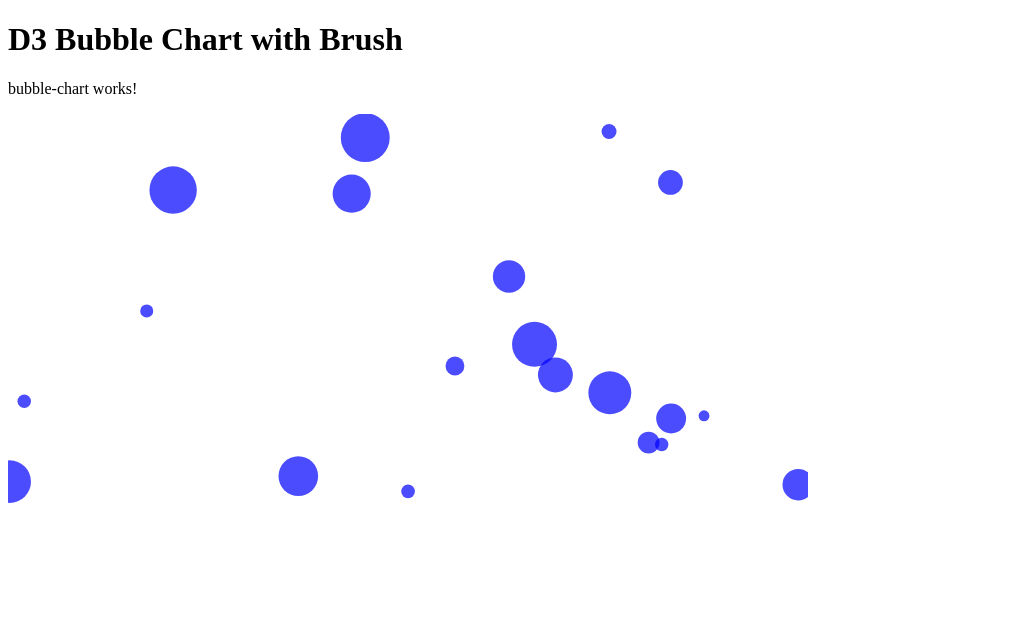
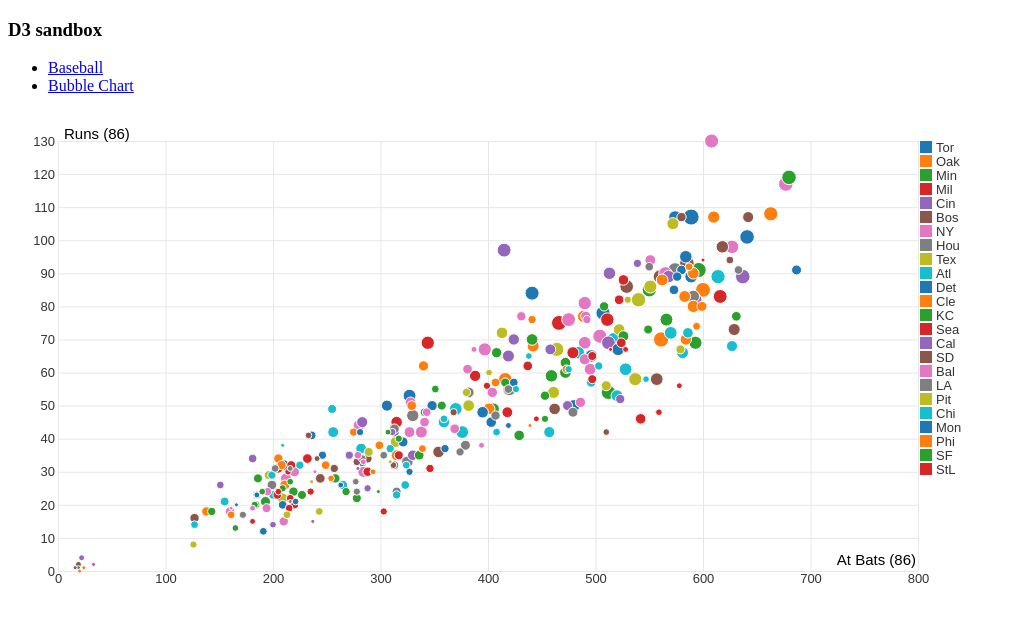
Before and after one commit to wjzabs/d3bb, an Angular app: page / in a window 1280 px wide. Shown: the top 622 px of the page, without its empty margins (0-1016 px from the left). Built offline with nearby package versions, Linux system fonts and the light colour scheme.

Commit message:
fun with Jeffery

```diff
--- a/src/app/app.component.html
+++ b/src/app/app.component.html
@@ -1,7 +1,25 @@
+<h3>D3 sandbox</h3>
+
+<nav>
+  <ul>
+    <li>
+      <a routerLink="/baseball">Baseball</a>
+    </li>
+    <li>
+      <a routerLink="/bubblechart">Bubble Chart</a>
+    </li>
+    <!-- <li>
+      <a routerLink="/bubblechart2">Bubble Chart2</a>
+    </li> -->
+  </ul>
+</nav>
+
+<router-outlet></router-outlet>
+
 <!-- <app-baseball></app-baseball> -->
 
-<h1>D3 Bubble Chart with Brush</h1>
-<app-bubble-chart></app-bubble-chart>
+<!-- <h1>D3 Bubble Chart with Brush</h1>
+<app-bubble-chart></app-bubble-chart> -->
 
 <!-- <h1>D3 Bubble Chart2 with Brush and added functionality</h1>
 <app-bubble-chart2></app-bubble-chart2> -->
--- a/src/app/app.component.ts
+++ b/src/app/app.component.ts
@@ -1,12 +1,12 @@
 import { Component } from '@angular/core';
-import { RouterOutlet } from '@angular/router';
+import { RouterLink, RouterOutlet } from '@angular/router';
 import { BaseballComponent } from './baseball/baseball.component';
 import { BubbleChartComponent } from './bubble-chart/bubble-chart.component';
 
 @Component({
   selector: 'app-root',
   standalone: true,
-  imports: [RouterOutlet, BaseballComponent, BubbleChartComponent],
+  imports: [RouterLink, RouterOutlet, BaseballComponent, BubbleChartComponent],
   templateUrl: './app.component.html',
   styleUrl: './app.component.scss'
 })
--- a/src/app/app.routes.ts
+++ b/src/app/app.routes.ts
@@ -1,3 +1,11 @@
 import { Routes } from '@angular/router';
+import { BaseballComponent } from './baseball/baseball.component';
+import { BubbleChartComponent } from './bubble-chart/bubble-chart.component';
+// import { BubbleChart2Component } from './bubble-chart2/bubble-chart2.component';
 
-export const routes: Routes = [];
+export const routes: Routes = [
+    {path: '', component: BaseballComponent},
+    {path: 'baseball', component: BaseballComponent},
+    {path: 'bubblechart', component: BubbleChartComponent},
+    // {path: '/bubblechart2', component: BubbleChart2Component},
+];
```
Also changed, not shown: 1 other file (tests, documents, lock files or other folders).
